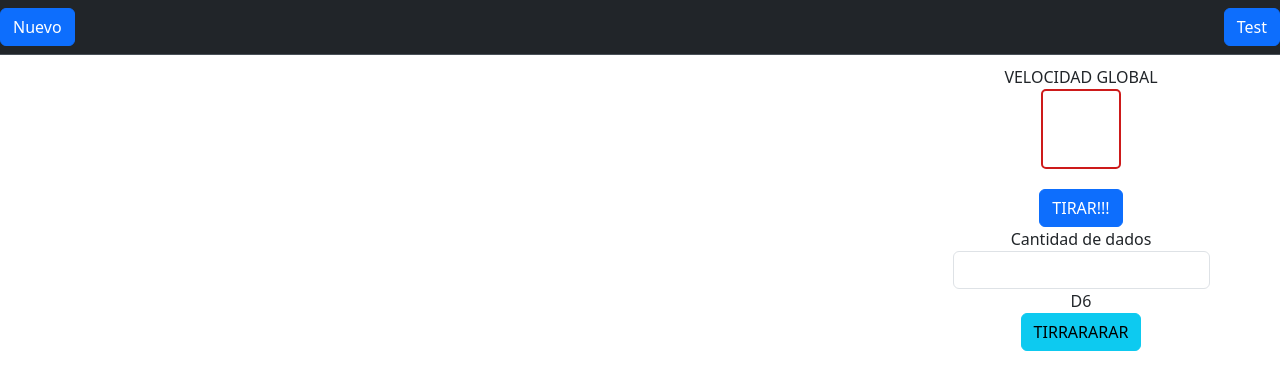
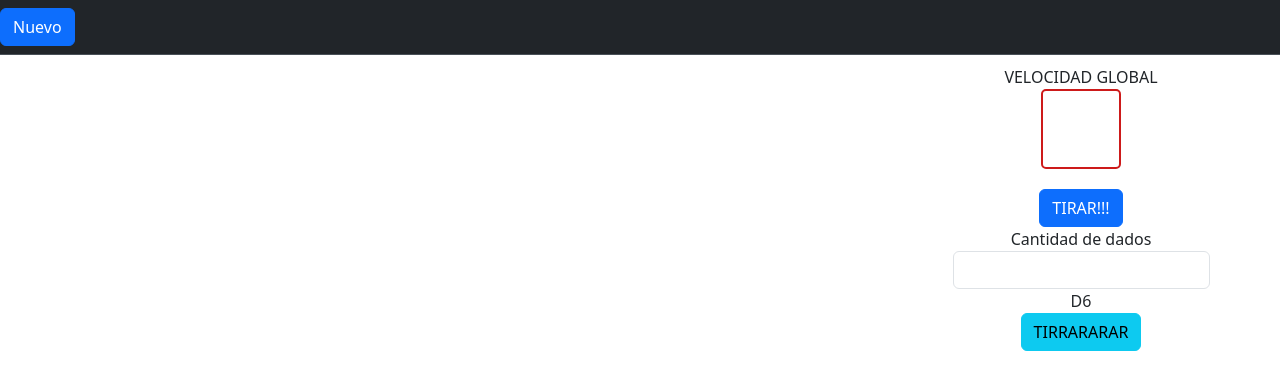
Before and after one commit to MoyMiranda/gaslands-tracker, a plain HTML site: page index.html in a window 1280 px wide. Drawn offline with nearby package versions, Linux system fonts and the light colour scheme.

Commit message:
Botón "Test" borrado

```diff
--- a/index.html
+++ b/index.html
@@ -17,7 +17,6 @@
         <header>
             <nav class="navbar bg-dark border-bottom border-bottom-dark" data-bs-theme="dark">
                 <button class="btn btn-primary" data-bs-target="#modalNewCar" data-bs-toggle="modal">Nuevo</button>
-                <button class="btn btn-primary" onclick="pruebaDatos()">Test</button>
             </nav>
         </header>
         <main>
```
